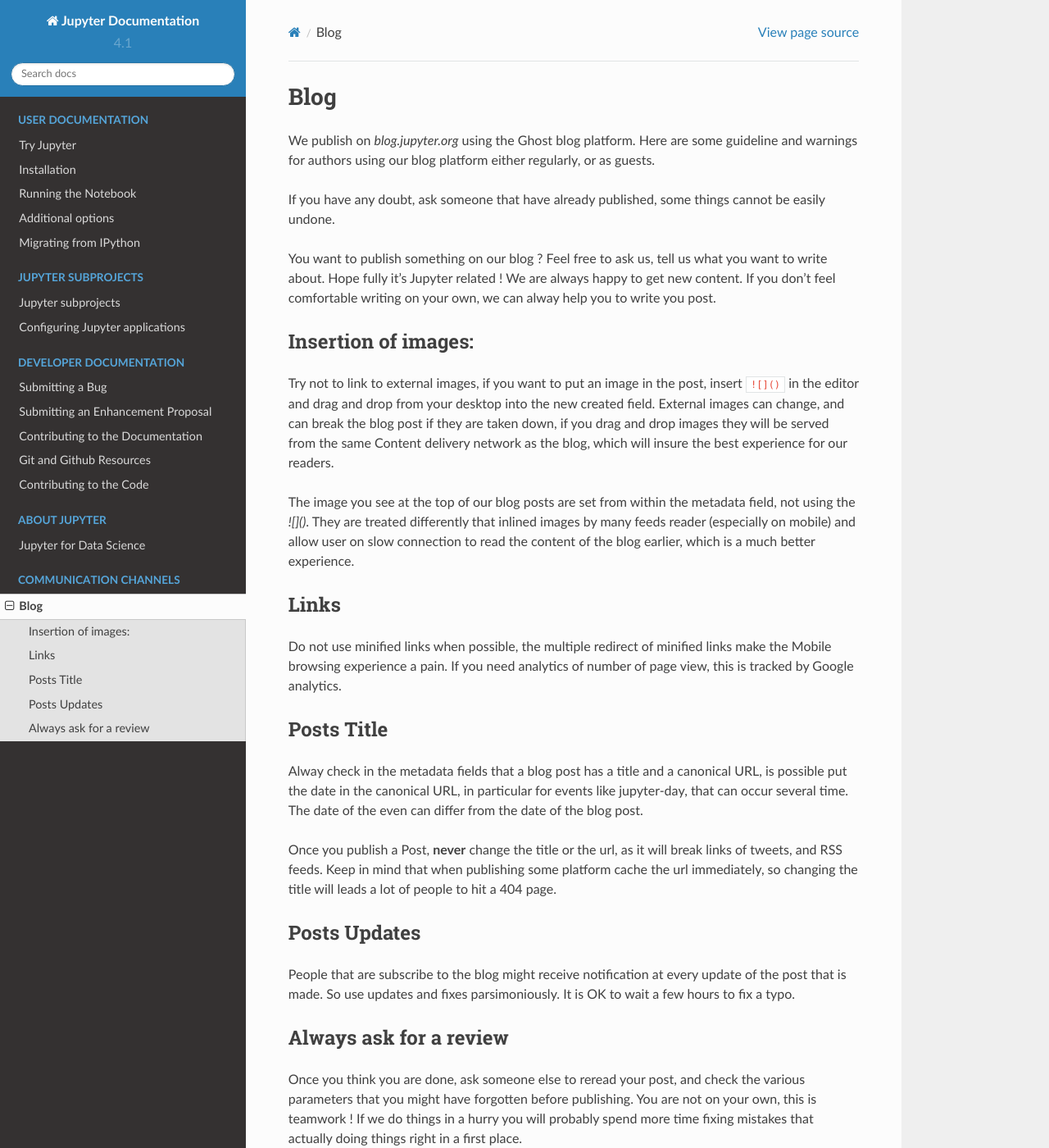
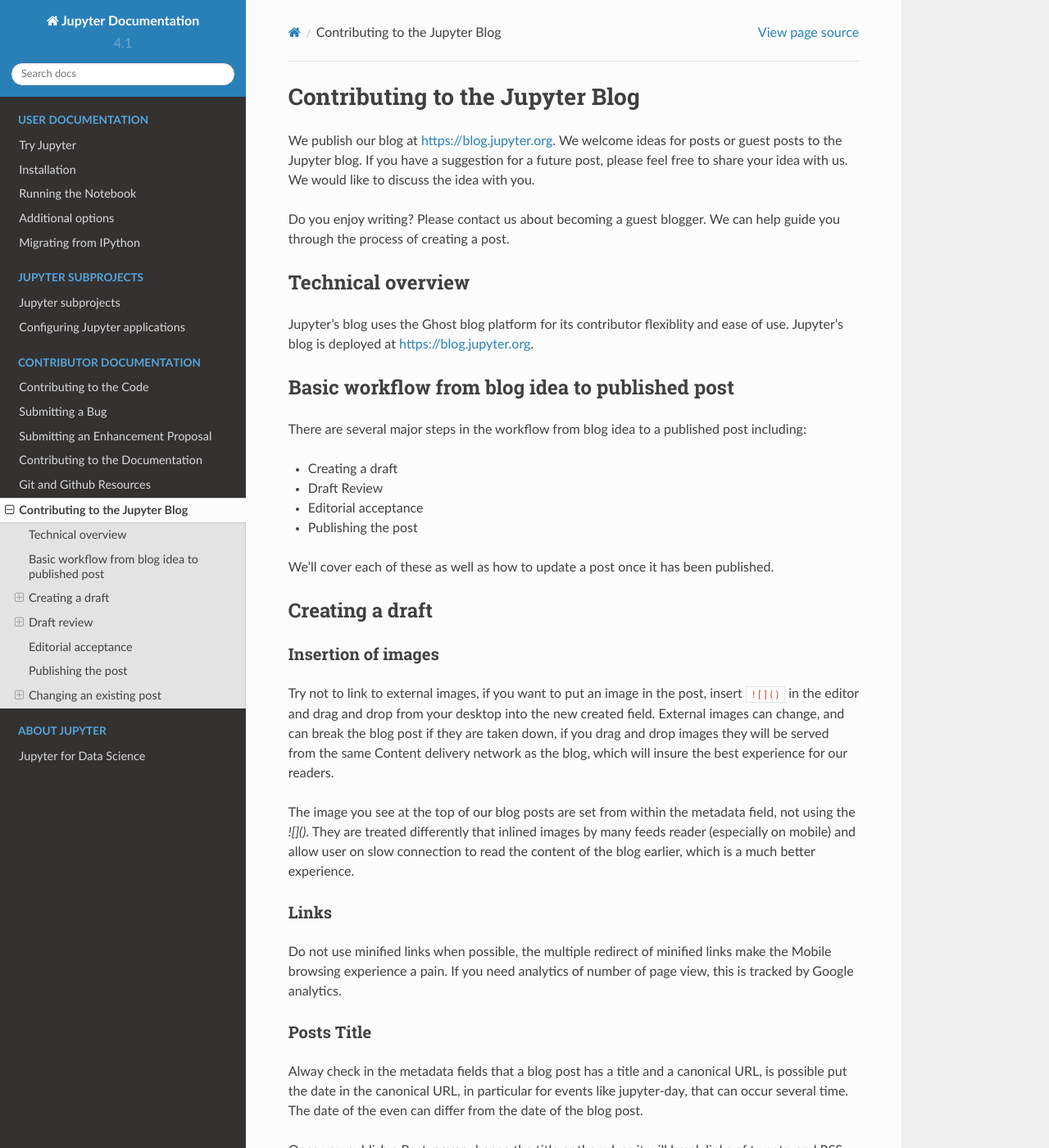
Before and after one commit to jupyter/jupyter, a Sphinx documentation site: the page built from docs/source/contrib_guide_blog.rst, in a window 1280 px wide and 1400 px high. Shown: the whole window at 82% size. Built offline with Sphinx 7.4.7 and the Read the Docs theme 2.0.0, drawn with Linux system fonts in a browser that asks for light colours; pages that are not in the unit, such as notebooks, are missing from menus; some of the changed text lies outside the part shown.

Commit message:
Add structure to Contributing a blog post

```diff
--- a/docs/source/blog.rst
+++ b/docs/source/contrib_guide_blog.rst
@@ -1,21 +1,38 @@
-Blog
-====
+================================
+Contributing to the Jupyter Blog
+================================
 
-We publish on `blog.jupyter.org` using the Ghost blog platform. Here are some
-guideline and warnings for authors using our blog platform either regularly, or
-as guests.
+We publish our blog at `<https://blog.jupyter.org>`_. We welcome ideas for posts
+or guest posts to the Jupyter blog. If you have a suggestion for a future post,
+please feel free to share your idea with us. We would like to discuss the idea
+with you.
 
-If you have any doubt, ask someone that have already published, some things
-cannot be easily undone.
+Do you enjoy writing? Please contact us about becoming a guest blogger. We can
+help guide you through the process of creating a post.
 
-You want to publish something on our blog ? Feel free to ask us, tell us what
-you want to write about. Hope fully it's Jupyter related ! We are always happy
-to get new content. If you don't feel comfortable writing on your own, we can
-alway help you to write you post.
+Technical overview
+------------------
+Jupyter's blog uses the Ghost blog platform for its contributor flexiblity and
+ease of use. Jupyter's blog is deployed at `<https://blog.jupyter.org>`_.
 
+Basic workflow from blog idea to published post
+-----------------------------------------------
+There are several major steps in the workflow from blog idea to a published post
+including:
 
-Insertion of images:
---------------------
+* Creating a draft
+* Draft Review
+* Editorial acceptance
+* Publishing the post
+
+We'll cover each of these as well as how to update a post once it has been
+published.
+
+Creating a draft
+----------------
+
+Insertion of images
+~~~~~~~~~~~~~~~~~~~
 
 Try not to link to external images, if you want to put an image in the post,
 insert ``![]()`` in the editor and drag and drop from your desktop into the new
@@ -30,17 +47,15 @@
 slow connection  to read the content of the blog earlier, which is a much
 better experience.
 
-
 Links
------
+~~~~~
 
 Do not use minified links when possible, the multiple redirect of minified
 links make the Mobile browsing experience a pain. If you need analytics of
 number of page view, this is tracked by Google analytics.
 
-
 Posts Title
------------
+~~~~~~~~~~~
 
 Alway check in the metadata fields that a blog post has a title and a canonical
 URL, is possible put the date in the canonical URL, in particular for events
@@ -52,18 +67,30 @@
 platform cache the url immediately, so changing the title will leads a lot of
 people to hit a 404 page.
 
-Posts Updates
--------------
 
-People that are subscribe to the blog might receive notification at every
-update of the post that is made. So use updates and fixes parsimoniously.
-It is OK to wait a few hours to fix a typo.
-
-Always ask for a review
------------------------
+Draft review
+------------
+Ask for a review
+~~~~~~~~~~~~~~~~
 
 Once you think you are done, ask someone else to reread your post, and check
 the various parameters that you might have forgotten before publishing.
 You are not on your own, this is teamwork !
 If we do things in a hurry you will probably spend more time fixing mistakes
 that actually doing things right in a first place.
+
+Editorial acceptance
+--------------------
+
+Publishing the post
+-------------------
+
+Changing an existing post
+-------------------------
+
+Posts Updates
+~~~~~~~~~~~~~
+
+People that are subscribe to the blog might receive notification at every
+update of the post that is made. So use updates and fixes parsimoniously.
+It is OK to wait a few hours to fix a typo.
--- a/docs/source/contrib_guide_code.rst
+++ b/docs/source/contrib_guide_code.rst
@@ -1,6 +1,7 @@
-==================================
+========================
 Contributing to the Code
-==================================
+========================
+
 A Note on Contributing to Open Source
 -------------------------------------
 Contributing to open source can be a nerve-wrecking process, but don't worry
```
Also changed, not shown: docs/source/index.rst (+10 -10 lines).
